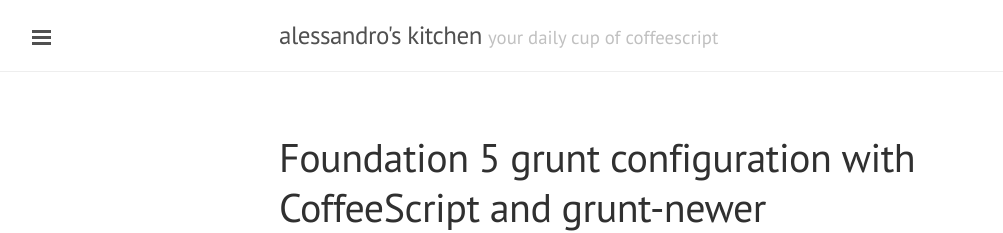
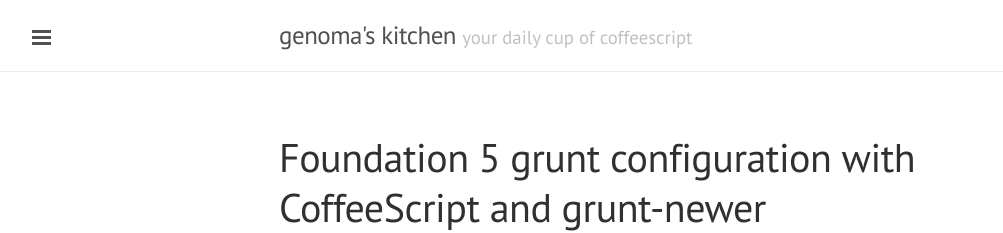
Before and after one commit to genoma/genoma.github.io, a Jekyll site: the page built from index.html, in a window 1280 px wide and 900 px high. Shown: the top 233 px of the window, without its empty margins (1-1004 px from the left). Built offline with Jekyll 4.4.1, drawn with Linux system fonts in a browser that asks for light colours; Markdown is read by kramdown in place of the engine named in the settings; the list of posts is cut into pages by our own code.

```diff
--- a/_config.yml
+++ b/_config.yml
@@ -6,7 +6,7 @@
 permalink:        pretty
 
 # Setup
-title:            alessandro's kitchen
+title:            genoma's kitchen
 tagline:          'your daily cup of coffeescript'
 description:      "Alessandro Vioni's blog about interface web desing, Vim, OS X, frameworks and languages for the web, written on Jekyll and poole/lanyon."
 url:              http://www.alessandrovioni.com
```
